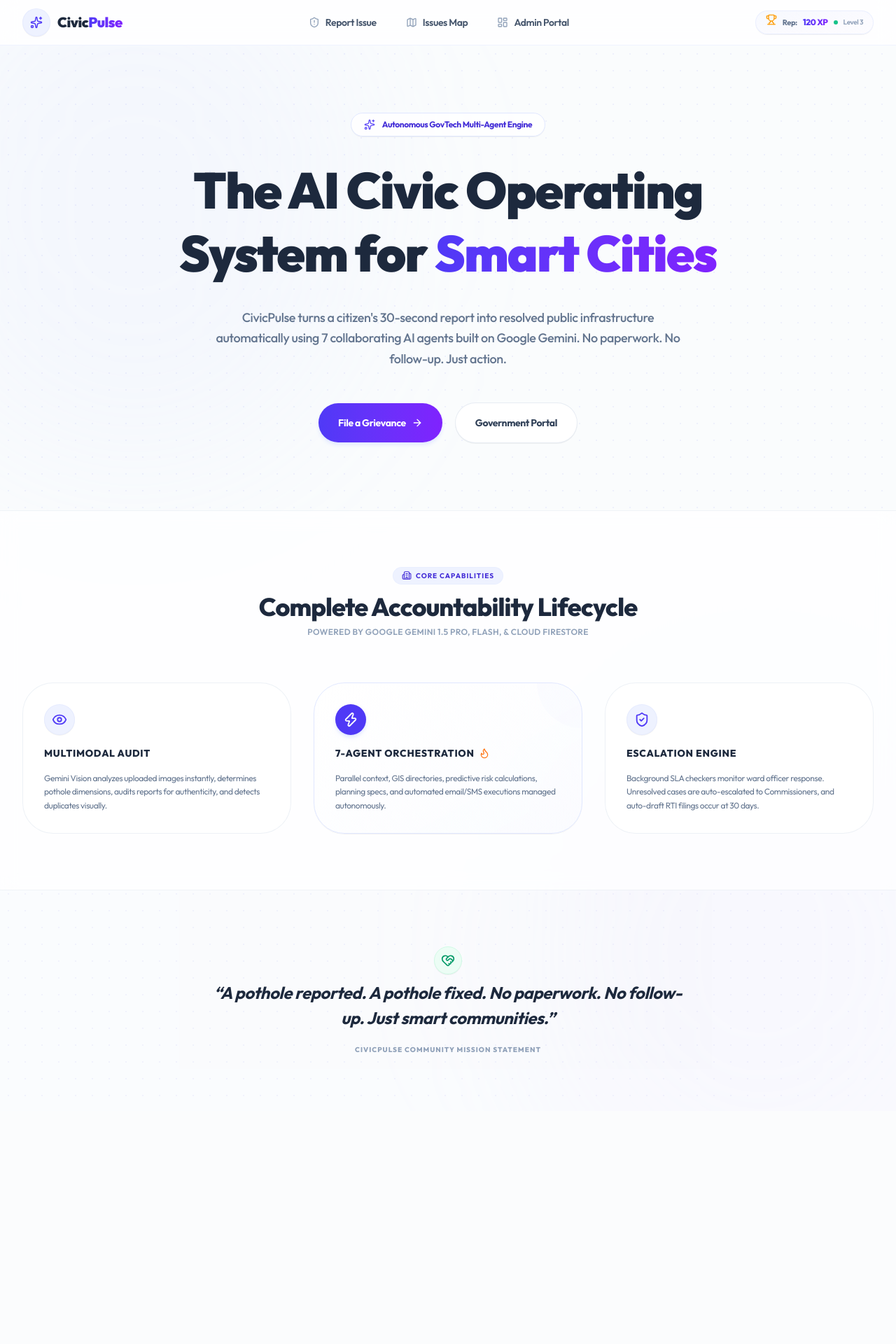
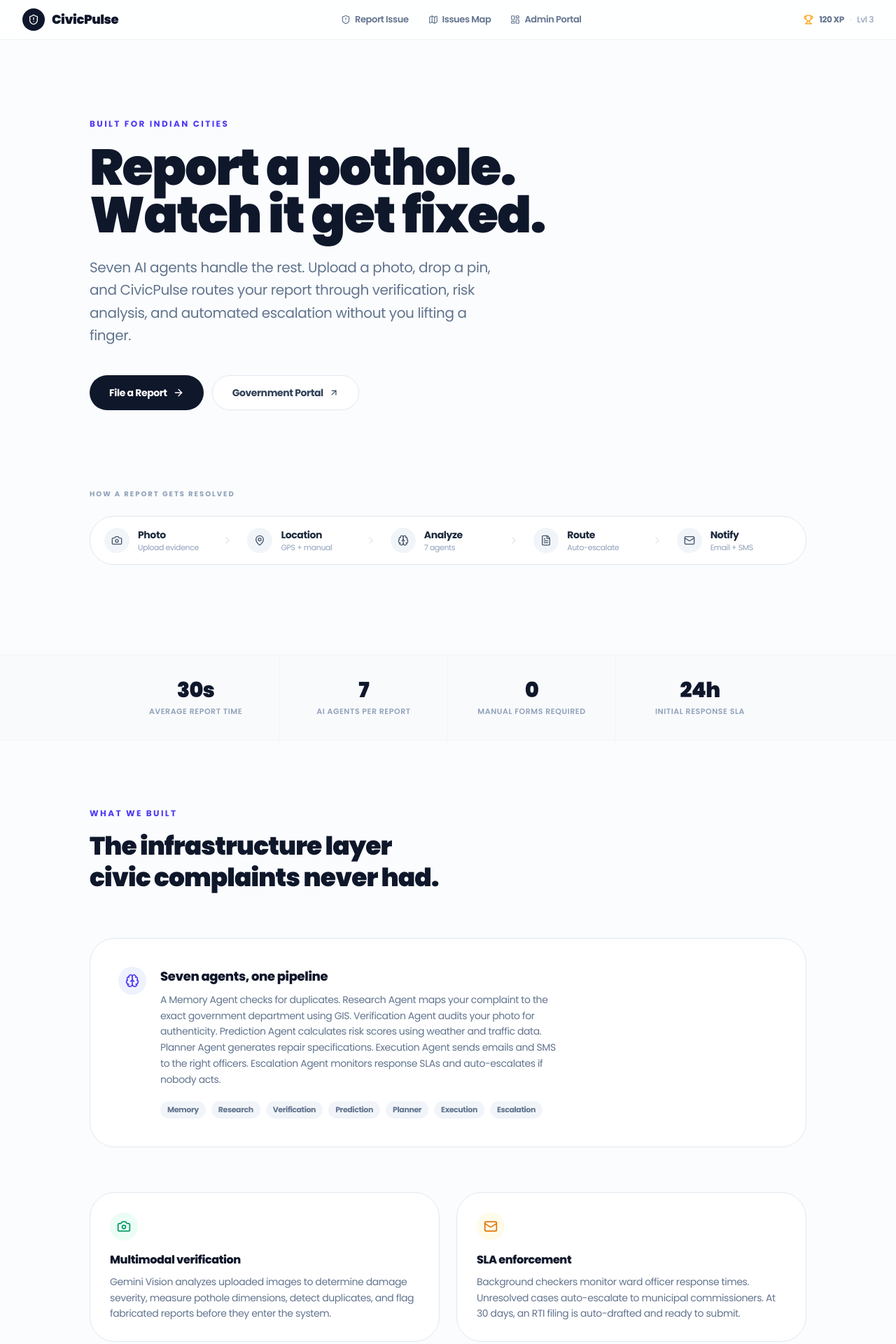
Before and after one commit to priyansh-narang2308/vibe2ship, a Next.js app in the folder frontend/: page / in a window 1280 px wide. Shown: the top 1920 px of the page at 70% size. Before the commit the page ends 1587 px from the top, so only its background shows below. Built offline with nearby package versions, Linux system fonts and the light colour scheme.

Commit message:
feat: redesign landing page with updated value proposition, workflow pipeline, and stats section

```diff
--- a/frontend/app/layout.tsx
+++ b/frontend/app/layout.tsx
@@ -1,15 +1,10 @@
 import type { Metadata } from "next";
-import { Outfit, JetBrains_Mono } from "next/font/google";
+import { Poppins } from "next/font/google";
 import Navbar from "@/components/Navbar";
 import "./globals.css";
 
-const outfit = Outfit({
-  variable: "--font-outfit",
-  subsets: ["latin"],
-});
-
-const jetbrainsMono = JetBrains_Mono({
-  variable: "--font-jetbrains-mono",
+const outfit = Poppins({
+  weight: ["100", "200", "300", "400", "500", "600", "700", "800", "900"],
   subsets: ["latin"],
 });
 
@@ -28,7 +23,7 @@
     <html
       lang="en"
       suppressHydrationWarning
-      className={`${outfit.variable} ${jetbrainsMono.variable} h-full antialiased`}
+      className={`${outfit.className}  h-full antialiased`}
     >
       <body className="min-h-full flex flex-col bg-slate-50/50 text-slate-900 font-sans">
         <Navbar />
--- a/frontend/app/page.tsx
+++ b/frontend/app/page.tsx
@@ -1,127 +1,195 @@
 import Link from "next/link";
-import {
-  ArrowRight, ShieldCheck, Zap, HeartHandshake, Eye, Award, CheckCircle, Sparkles, Building2, Flame
-} from "lucide-react";
+import { ArrowRight, Camera, MapPin, Brain, FileText, Mail, ChevronRight, ArrowUpRight } from "lucide-react";
 
 export default function Home() {
   return (
-    <div className="flex-1 flex flex-col justify-center bg-background relative overflow-hidden bg-grid-dots">
+    <div className="flex-1 flex flex-col bg-background relative">
 
-      {/* Background radial soft light blobs */}
-      <div className="absolute top-[-10%] left-[-10%] w-[50%] h-[50%] rounded-full bg-indigo-200/10 blur-[120px] pointer-events-none" />
-      <div className="absolute bottom-[-10%] right-[-10%] w-[50%] h-[50%] rounded-full bg-purple-200/10 blur-[120px] pointer-events-none" />
+      {/* 1. Hero */}
+      <section className="relative px-4 sm:px-6 lg:px-8 pt-20 pb-24 sm:pt-28 sm:pb-32">
+        <div className="mx-auto max-w-5xl">
 
-      {/* 1. Hero Block */}
-      <section className="relative overflow-hidden py-24 px-4 sm:px-6 lg:px-8 text-center animate-fadeIn z-10">
-        <div className="mx-auto max-w-4xl">
+          <div className="max-w-3xl">
+            <p className="text-xs font-bold uppercase tracking-[0.2em] text-indigo-600 mb-5">
+              Built for Indian cities
+            </p>
 
-          {/* Tagline Badge */}
-          <div className="inline-flex items-center gap-2.5 rounded-full border border-indigo-100 bg-white/80 backdrop-blur-md px-4.5 py-2 text-xs font-bold text-indigo-700 shadow-2xs mb-8 select-none hover-lift">
-            <Sparkles className="h-4 w-4 text-indigo-600 animate-pulse" />
-            <span>Autonomous GovTech Multi-Agent Engine</span>
-          </div>
-
-          <h1 className="font-heading text-4xl sm:text-7xl font-black tracking-tight text-slate-800 leading-tight">
-            The AI Civic Operating <br className="hidden sm:inline" />
-            System for <span className="bg-linear-to-r from-indigo-600 to-violet-600 bg-clip-text text-transparent">Smart Cities</span>
+            <h1 className="font-heading text-5xl sm:text-7xl font-black text-slate-900 tracking-tight leading-[0.95]">
+              Report a pothole.
+              <br />
+              Watch it get fixed.
             </h1>
 
-          <p className="mt-8 text-base sm:text-lg text-slate-500 max-w-2xl mx-auto leading-relaxed font-medium">
-            CivicPulse turns a citizen's 30-second report into resolved public infrastructure automatically using 7 collaborating AI agents built on Google Gemini. No paperwork. No follow-up. Just action.
+            <p className="mt-6 text-lg sm:text-xl text-slate-500 max-w-xl leading-relaxed">
+              Seven AI agents handle the rest. Upload a photo, drop a pin, and CivicPulse routes your report through verification, risk analysis, and automated escalation without you lifting a finger.
             </p>
 
-          <div className="mt-12 flex flex-col sm:flex-row items-center justify-center gap-4.5 max-w-md mx-auto sm:max-w-none">
+            <div className="mt-10 flex flex-col sm:flex-row gap-3">
               <Link
                 href="/report"
-              className="w-full sm:w-auto flex items-center justify-center gap-2 rounded-2xl bg-linear-to-r from-indigo-600 to-violet-600 hover:from-indigo-700 hover:to-violet-700 text-white px-7 py-4.5 text-sm font-bold shadow-md shadow-indigo-100 hover:-translate-y-0.5 hover:shadow-lg hover:shadow-indigo-200 active:translate-y-0 active:scale-98 transition-all duration-150 cursor-pointer"
-              id="hero-report-btn"
+                className="inline-flex items-center justify-center gap-2 bg-slate-900 text-white px-7 py-3.5 text-sm font-bold rounded-xl hover:bg-slate-800 transition-colors"
               >
-              File a Grievance <ArrowRight className="h-4 w-4" />
+                File a Report <ArrowRight className="h-4 w-4" />
               </Link>
               <Link
                 href="/dashboard"
-              className="w-full sm:w-auto flex items-center justify-center gap-2 rounded-2xl border border-slate-200/80 bg-white hover:bg-slate-50 text-slate-700 px-7 py-4.5 text-sm font-bold shadow-2xs hover:-translate-y-0.5 hover:shadow-md active:translate-y-0 active:scale-98 transition-all duration-150 cursor-pointer"
-              id="hero-admin-btn"
+                className="inline-flex items-center justify-center gap-2 border border-slate-200 bg-white text-slate-700 px-7 py-3.5 text-sm font-bold rounded-xl hover:bg-slate-50 transition-colors"
               >
-              Government Portal
+                Government Portal <ArrowUpRight className="h-3.5 w-3.5" />
               </Link>
+            </div>
+          </div>
+
+          {/* Pipeline */}
+          <div className="mt-20 sm:mt-28">
+            <p className="text-[10px] font-bold uppercase tracking-[0.2em] text-slate-400 mb-6">
+              How a report gets resolved
+            </p>
+            <div className="flex flex-col sm:flex-row sm:items-center gap-0 sm:gap-0 border border-slate-200 rounded-2xl overflow-hidden bg-white">
+              {[
+                { icon: Camera, label: "Photo", sub: "Upload evidence" },
+                { icon: MapPin, label: "Location", sub: "GPS + manual" },
+                { icon: Brain, label: "Analyze", sub: "7 agents" },
+                { icon: FileText, label: "Route", sub: "Auto-escalate" },
+                { icon: Mail, label: "Notify", sub: "Email + SMS" },
+              ].map((step, i) => (
+                <div key={step.label} className="flex-1 flex items-center">
+                  <div className="flex-1 px-5 py-4 hover:bg-slate-50 transition-colors group cursor-default">
+                    <div className="flex items-center gap-3">
+                      <div className="flex h-9 w-9 items-center justify-center rounded-lg bg-slate-100 text-slate-600 transition-colors group-hover:bg-indigo-50 group-hover:text-indigo-600">
+                        <step.icon className="h-4 w-4" />
+                      </div>
+                      <div>
+                        <p className="text-sm font-bold text-slate-800">{step.label}</p>
+                        <p className="text-[11px] text-slate-400">{step.sub}</p>
+                      </div>
+                    </div>
+                  </div>
+                  {i < 4 && (
+                    <ChevronRight className="h-4 w-4 text-slate-200 flex-shrink-0 hidden sm:block" />
+                  )}
+                </div>
+              ))}
+            </div>
           </div>
 
         </div>
       </section>
 
-      {/* 2. Key Features Grid */}
-      <section className="py-20 px-4 sm:px-6 lg:px-8 border-y border-slate-200/50 bg-white/70 backdrop-blur-md relative z-10">
-        <div className="mx-auto max-w-7xl">
-          <div className="text-center mb-16">
-            <div className="inline-flex items-center gap-1.5 rounded-full bg-indigo-50 border border-indigo-100/40 px-3 py-1 text-[10px] font-bold text-indigo-700 uppercase tracking-widest mb-3">
-              <Building2 className="h-3.5 w-3.5" /> Core Capabilities
+      {/* 2. Stats strip */}
+      <section className="border-y border-slate-100 bg-slate-50/60">
+        <div className="mx-auto max-w-5xl px-4 sm:px-6 lg:px-8">
+          <div className="grid grid-cols-2 sm:grid-cols-4 divide-x divide-slate-100">
+            {[
+              { value: "30s", label: "Average report time" },
+              { value: "7", label: "AI agents per report" },
+              { value: "0", label: "Manual forms required" },
+              { value: "24h", label: "Initial response SLA" },
+            ].map((stat) => (
+              <div key={stat.label} className="px-6 py-8 text-center">
+                <p className="text-2xl sm:text-3xl font-black text-slate-900 tracking-tight">{stat.value}</p>
+                <p className="mt-1 text-[11px] font-semibold text-slate-400 uppercase tracking-wider">{stat.label}</p>
               </div>
-            <h2 className="font-heading text-2xl sm:text-4xl font-extrabold text-slate-800 tracking-tight">
-              Complete Accountability Lifecycle
+            ))}
+          </div>
+        </div>
+      </section>
+
+      {/* 3. Features — asymmetric layout */}
+      <section className="px-4 sm:px-6 lg:px-8 py-24">
+        <div className="mx-auto max-w-5xl space-y-16">
+
+          <div className="max-w-xl">
+            <p className="text-xs font-bold uppercase tracking-[0.2em] text-indigo-600 mb-4">What we built</p>
+            <h2 className="font-heading text-3xl sm:text-4xl font-black text-slate-900 tracking-tight leading-tight">
+              The infrastructure layer<br />civic complaints never had.
             </h2>
-            <p className="text-xs text-slate-400 mt-2 font-semibold tracking-wide uppercase">
-              Powered by Google Gemini 1.5 Pro, Flash, & Cloud Firestore
-            </p>
           </div>
 
-          <div className="grid grid-cols-1 md:grid-cols-3 gap-8">
-
-            <div className="rounded-3xl border border-slate-200/60 bg-white p-7.5 hover-lift transition-all flex flex-col justify-between">
-              <div className="space-y-4">
-                <div className="flex h-11 w-11 items-center justify-center rounded-2xl bg-indigo-50 text-indigo-600 border border-indigo-100/60 shadow-2xs">
-                  <Eye className="h-5.5 w-5.5" />
+          {/* Feature 1 — full width */}
+          <div className="border border-slate-200 rounded-2xl p-8 sm:p-10 bg-white">
+            <div className="flex items-start gap-5 mb-5">
+              <div className="flex h-10 w-10 items-center justify-center rounded-lg bg-indigo-50 text-indigo-600 flex-shrink-0">
+                <Brain className="h-5 w-5" />
               </div>
-                <h3 className="text-sm font-extrabold text-slate-800 uppercase tracking-wider">Multimodal Audit</h3>
-                <p className="text-xs text-slate-500 leading-relaxed">
-                  Gemini Vision analyzes uploaded images instantly, determines pothole dimensions, audits reports for authenticity, and detects duplicates visually.
+              <div>
+                <h3 className="text-lg font-extrabold text-slate-900">Seven agents, one pipeline</h3>
+                <p className="mt-2 text-sm text-slate-500 leading-relaxed max-w-xl">
+                  A Memory Agent checks for duplicates. Research Agent maps your complaint to the exact government department using GIS. Verification Agent audits your photo for authenticity. Prediction Agent calculates risk scores using weather and traffic data. Planner Agent generates repair specifications. Execution Agent sends emails and SMS to the right officers. Escalation Agent monitors response SLAs and auto-escalates if nobody acts.
                 </p>
               </div>
             </div>
-
-            <div className="rounded-3xl border border-indigo-100 bg-linear-to-br from-white to-indigo-50/20 p-7.5 hover-lift transition-all shadow-2xs relative overflow-hidden flex flex-col justify-between">
-              <div className="absolute top-0 right-0 h-16 w-16 bg-indigo-100/10 rounded-bl-full pointer-events-none" />
-              <div className="space-y-4">
-                <div className="flex h-11 w-11 items-center justify-center rounded-2xl bg-indigo-600 text-white shadow-md shadow-indigo-100">
-                  <Zap className="h-5.5 w-5.5" />
-                </div>
-                <h3 className="text-sm font-extrabold text-slate-800 uppercase tracking-wider flex items-center gap-1.5">
-                  7-Agent Orchestration <Flame className="h-4 w-4 text-orange-500 animate-pulse" />
-                </h3>
-                <p className="text-xs text-slate-500 leading-relaxed">
-                  Parallel context, GIS directories, predictive risk calculations, planning specs, and automated email/SMS executions managed autonomously.
-                </p>
+            <div className="ml-[60px] flex flex-wrap gap-2">
+              {["Memory", "Research", "Verification", "Prediction", "Planner", "Execution", "Escalation"].map((agent) => (
+                <span key={agent} className="text-[11px] font-bold text-slate-500 bg-slate-100 rounded-md px-2.5 py-1">
+                  {agent}
+                </span>
+              ))}
             </div>
           </div>
 
-            <div className="rounded-3xl border border-slate-200/60 bg-white p-7.5 hover-lift transition-all flex flex-col justify-between">
-              <div className="space-y-4">
-                <div className="flex h-11 w-11 items-center justify-center rounded-2xl bg-indigo-50 text-indigo-600 border border-indigo-100/60 shadow-2xs">
-                  <ShieldCheck className="h-5.5 w-5.5" />
+          {/* Feature 2 + 3 — side by side */}
+          <div className="grid sm:grid-cols-2 gap-6">
+            <div className="border border-slate-200 rounded-2xl p-7 bg-white">
+              <div className="flex h-10 w-10 items-center justify-center rounded-lg bg-emerald-50 text-emerald-600 mb-4">
+                <Camera className="h-5 w-5" />
               </div>
-                <h3 className="text-sm font-extrabold text-slate-800 uppercase tracking-wider">Escalation Engine</h3>
-                <p className="text-xs text-slate-500 leading-relaxed">
-                  Background SLA checkers monitor ward officer response. Unresolved cases are auto-escalated to Commissioners, and auto-draft RTI filings occur at 30 days.
+              <h3 className="text-base font-extrabold text-slate-900 mb-2">Multimodal verification</h3>
+              <p className="text-sm text-slate-500 leading-relaxed">
+                Gemini Vision analyzes uploaded images to determine damage severity, measure pothole dimensions, detect duplicates, and flag fabricated reports before they enter the system.
+              </p>
+            </div>
+            <div className="border border-slate-200 rounded-2xl p-7 bg-white">
+              <div className="flex h-10 w-10 items-center justify-center rounded-lg bg-amber-50 text-amber-600 mb-4">
+                <Mail className="h-5 w-5" />
+              </div>
+              <h3 className="text-base font-extrabold text-slate-900 mb-2">SLA enforcement</h3>
+              <p className="text-sm text-slate-500 leading-relaxed">
+                Background checkers monitor ward officer response times. Unresolved cases auto-escalate to municipal commissioners. At 30 days, an RTI filing is auto-drafted and ready to submit.
               </p>
             </div>
           </div>
 
         </div>
+      </section>
+
+      {/* 4. Built with */}
+      <section className="px-4 sm:px-6 lg:px-8 py-16 border-t border-slate-100 bg-slate-50/40">
+        <div className="mx-auto max-w-5xl">
+          <div className="flex flex-col sm:flex-row sm:items-center justify-between gap-6">
+            <div>
+              <p className="text-[10px] font-bold uppercase tracking-[0.2em] text-slate-400 mb-2">Stack</p>
+              <p className="text-sm text-slate-600">
+                Google Gemini 1.5 Pro &amp; Flash&nbsp;&middot;&nbsp;Cloud Firestore&nbsp;&middot;&nbsp;FastAPI&nbsp;&middot;&nbsp;Next.js&nbsp;&middot;&nbsp;WebSockets
+              </p>
+            </div>
+            <Link
+              href="/report"
+              className="inline-flex items-center gap-2 text-sm font-bold text-slate-900 hover:text-indigo-600 transition-colors"
+            >
+              Try it now <ArrowRight className="h-4 w-4" />
+            </Link>
+          </div>
         </div>
       </section>
 
-      {/* 3. Mission / Impact Quote */}
-      <section className="py-20 px-4 sm:px-6 lg:px-8 bg-slate-50/20 relative z-10">
-        <div className="mx-auto max-w-4xl text-center space-y-5">
-          <div className="inline-flex h-10 w-10 items-center justify-center rounded-full bg-emerald-50 text-emerald-600 border border-emerald-100 shadow-2xs mb-2">
-            <HeartHandshake className="h-5 w-5" />
+      {/* 5. Closing */}
+      <section className="px-4 sm:px-6 lg:px-8 py-24">
+        <div className="mx-auto max-w-5xl text-center">
+          <h2 className="font-heading text-4xl sm:text-5xl font-black text-slate-900 tracking-tight">
+            Stop chasing paperwork.<br />Start fixing things.
+          </h2>
+          <p className="mt-5 text-base text-slate-500 max-w-lg mx-auto">
+            Every civic complaint deserves a system that works as hard as the people who file them.
+          </p>
+          <div className="mt-10">
+            <Link
+              href="/report"
+              className="inline-flex items-center justify-center gap-2 bg-slate-900 text-white px-8 py-4 text-sm font-bold rounded-xl hover:bg-slate-800 transition-colors"
+            >
+              File Your First Report <ArrowRight className="h-4 w-4" />
+            </Link>
           </div>
-          <blockquote className="font-heading text-xl sm:text-2xl font-bold text-slate-800 max-w-2xl mx-auto italic leading-normal">
-            &ldquo;A pothole reported. A pothole fixed. No paperwork. No follow-up. Just smart communities.&rdquo;
-          </blockquote>
-          <p className="text-[10px] font-extrabold uppercase tracking-widest text-slate-400">
-            CivicPulse Community Mission Statement
-          </p>
         </div>
       </section>
 
--- a/frontend/components/Navbar.tsx
+++ b/frontend/components/Navbar.tsx
@@ -2,7 +2,7 @@
 
 import Link from "next/link";
 import { usePathname } from "next/navigation";
-import { ShieldAlert, Map, LayoutDashboard, Trophy, Sparkles } from "lucide-react";
+import { ShieldAlert, Map, LayoutDashboard, Trophy } from "lucide-react";
 
 export default function Navbar() {
   const pathname = usePathname();
@@ -14,22 +14,21 @@
   ];
 
   return (
-    <header className="sticky top-0 z-50 w-full border-b border-indigo-100/50 bg-white/70 backdrop-blur-md transition-all duration-300">
-      <div className="mx-auto flex h-16 max-w-7xl items-center justify-between px-4 sm:px-6 lg:px-8">
+    <header className="sticky top-0 z-50 w-full border-b border-slate-200/60 bg-white/80 backdrop-blur-md">
+      <div className="mx-auto flex h-14 max-w-7xl items-center justify-between px-4 sm:px-6 lg:px-8">
 
         {/* Logo */}
         <Link href="/" className="flex items-center gap-2.5 group cursor-pointer select-none">
-          <div className="relative flex h-10 w-10 items-center justify-center rounded-2xl bg-indigo-50 border border-indigo-100/60 text-indigo-600 transition-all duration-300 group-hover:bg-indigo-600 group-hover:text-white group-hover:scale-105 group-hover:rotate-3 shadow-2xs">
-            <span className="absolute inline-flex h-2.5 w-2.5 animate-ping rounded-full bg-indigo-400 opacity-75 group-hover:bg-indigo-200" />
-            <Sparkles className="relative h-4.5 w-4.5 transition-transform duration-300 group-hover:rotate-12" />
+          <div className="flex h-8 w-8 items-center justify-center rounded-lg bg-slate-900 text-white transition-transform duration-200 group-hover:scale-105">
+            <ShieldAlert className="h-4 w-4" />
           </div>
-          <span className="font-heading text-xl font-black tracking-tight text-slate-800">
-            Civic<span className="bg-linear-to-r from-indigo-600 to-violet-600 bg-clip-text text-transparent">Pulse</span>
+          <span className="font-heading text-lg font-black tracking-tight text-slate-900">
+            CivicPulse
           </span>
         </Link>
 
         {/* Navigation Items */}
-        <nav className="hidden md:flex items-center gap-1.5">
+        <nav className="hidden md:flex items-center gap-1">
           {navItems.map((item) => {
             const Icon = item.icon;
             const isActive = pathname === item.href;
@@ -37,28 +36,25 @@
               <Link
                 key={item.href}
                 href={item.href}
-                className={`flex items-center gap-2 rounded-2xl px-4.5 py-2 text-sm font-semibold transition-all duration-200 cursor-pointer active:scale-95 ${
+                className={`flex items-center gap-1.5 rounded-lg px-3 py-1.5 text-[13px] font-semibold transition-colors ${
                   isActive
-                    ? "bg-indigo-600 text-white shadow-md shadow-indigo-100"
-                    : "text-slate-600 hover:bg-slate-50 hover:text-slate-900 hover:translate-y-[-1px]"
+                    ? "bg-slate-900 text-white"
+                    : "text-slate-500 hover:text-slate-900 hover:bg-slate-100"
                 }`}
               >
-                <Icon className={`h-4 w-4 transition-transform duration-200 ${isActive ? "text-white scale-110" : "text-slate-400 group-hover:text-slate-600"}`} />
+                <Icon className={`h-3.5 w-3.5 ${isActive ? "text-white" : ""}`} />
                 {item.name}
               </Link>
             );
           })}
         </nav>
 
-        {/* User Badging / Gamification Level Indicator */}
-        <div className="flex items-center gap-3">
-          <div className="flex items-center gap-2 rounded-2xl border border-indigo-100/60 bg-linear-to-br from-indigo-50/50 to-purple-50/30 px-3.5 py-2 text-xs font-bold text-slate-700 shadow-2xs hover-lift cursor-pointer select-none">
-            <Trophy className="h-4 w-4 text-amber-500 animate-bounce" style={{ animationDuration: '3s' }} />
-            <span className="text-[11px] text-slate-500">Rep:</span>
-            <span className="bg-linear-to-r from-indigo-600 to-violet-600 bg-clip-text text-transparent font-extrabold">120 XP</span>
-            <span className="h-1.5 w-1.5 rounded-full bg-emerald-500 animate-pulse" />
-            <span className="text-slate-400 font-semibold text-[10px]">Level 3</span>
-          </div>
+        {/* XP Badge */}
+        <div className="flex items-center gap-2 text-xs font-bold text-slate-500 select-none">
+          <Trophy className="h-3.5 w-3.5 text-amber-500" />
+          <span>120 XP</span>
+          <span className="text-slate-300 font-medium">&middot;</span>
+          <span className="text-slate-400 font-medium">Lvl 3</span>
         </div>
 
       </div>
```
Also changed, not shown: frontend/app/globals.css (+15 -0 lines), 1 other file (tests, documents, lock files or other folders). Lines whose indentation alone changed are shown as unchanged.
